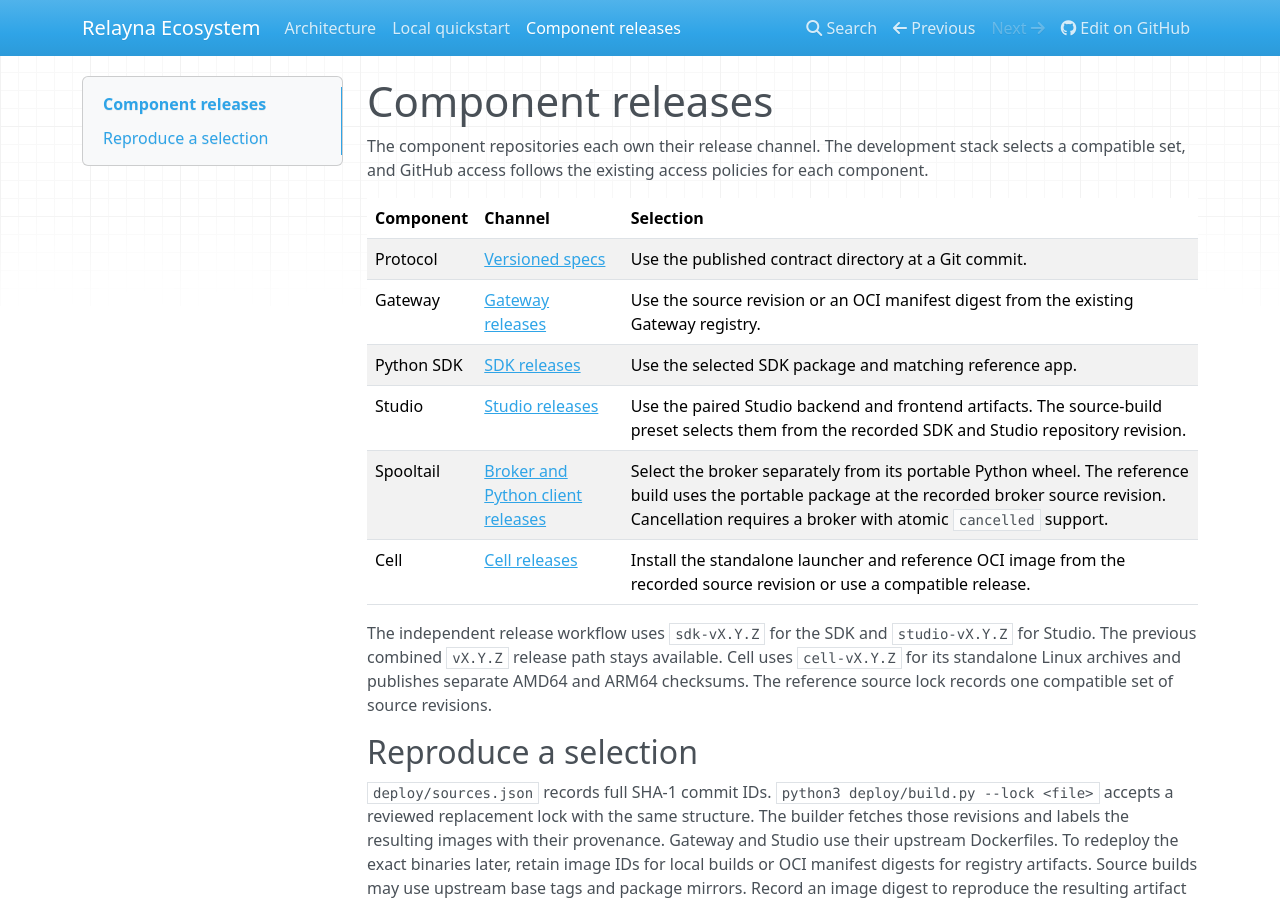
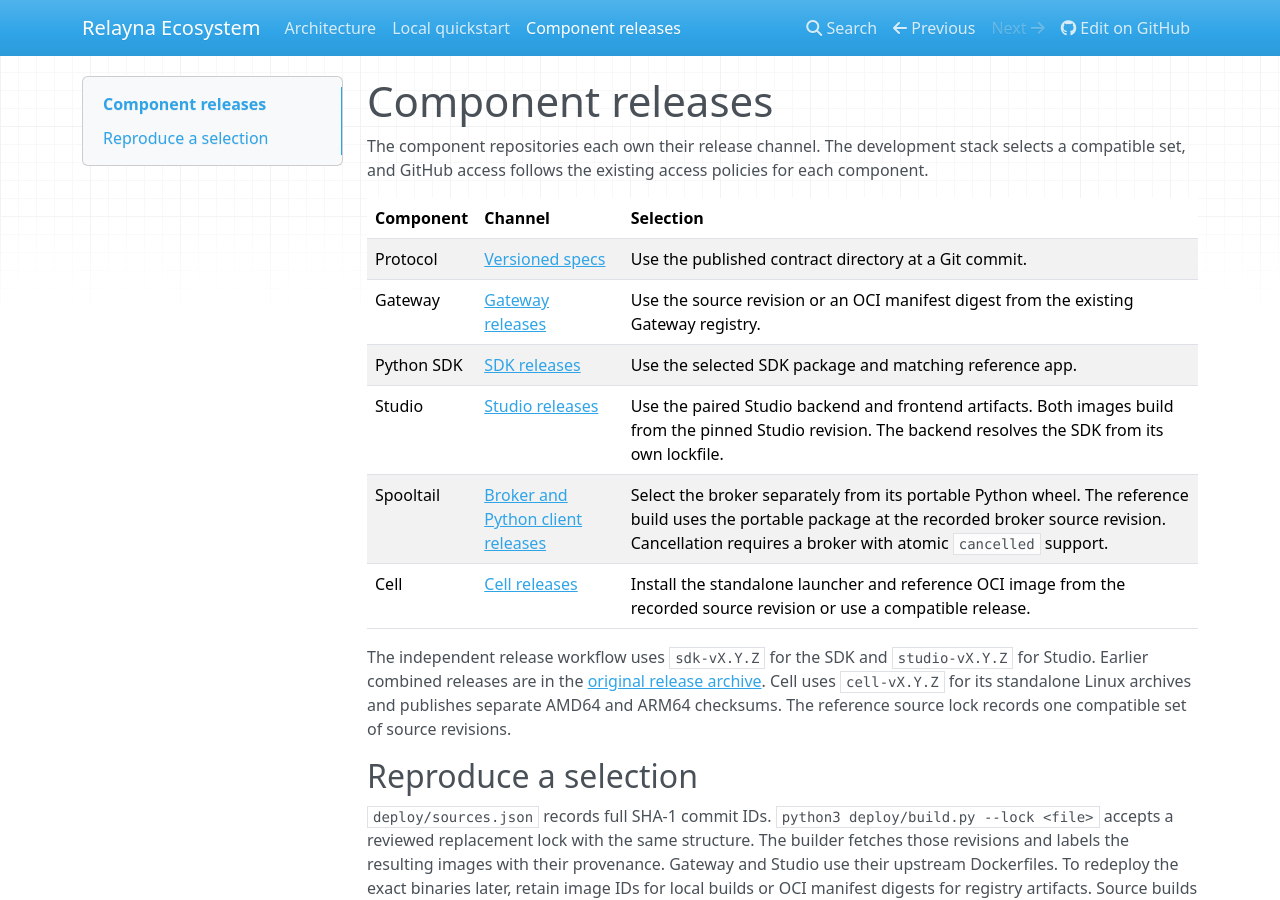
Before and after one commit to Relayna/relayna-protocol, an MkDocs documentation site: the page built from docs/components.md, in a window 1280 px wide and 900 px high. Built offline with MkDocs 1.6.1, drawn with Linux system fonts in a browser that asks for light colours; nearby versions of some CDN libraries.

Commit message:
Build Relayna SDK and Studio from standalone repositories

```diff
--- a/docs/components.md
+++ b/docs/components.md
@@ -4,14 +4,14 @@ The component repositories each own their release channel. The development stack
 
 | Component | Channel | Selection |
 | --- | --- | --- |
-| Protocol | [Versioned specs](https://github.com/sarattha/relayna-protocol) | Use the published contract directory at a Git commit. |
-| Gateway | [Gateway releases](https://github.com/sarattha/relayna-gateway/releases) | Use the source revision or an OCI manifest digest from the existing Gateway registry. |
-| Python SDK | [SDK releases](https://github.com/sarattha/relayna/releases) | Use the selected SDK package and matching reference app. |
-| Studio | [Studio releases](https://github.com/sarattha/relayna/releases) | Use the paired Studio backend and frontend artifacts. The source-build preset selects them from the recorded SDK and Studio repository revision. |
-| Spooltail | [Broker and Python client releases](https://github.com/sarattha/relayna-spooltail/releases) | Select the broker separately from its portable Python wheel. The reference build uses the portable package at the recorded broker source revision. Cancellation requires a broker with atomic `cancelled` support. |
-| Cell | [Cell releases](https://github.com/sarattha/relayna-cell/releases) | Install the standalone launcher and reference OCI image from the recorded source revision or use a compatible release. |
+| Protocol | [Versioned specs](https://github.com/Relayna/relayna-protocol) | Use the published contract directory at a Git commit. |
+| Gateway | [Gateway releases](https://github.com/Relayna/relayna-gateway/releases) | Use the source revision or an OCI manifest digest from the existing Gateway registry. |
+| Python SDK | [SDK releases](https://github.com/Relayna/relayna-sdk/releases) | Use the selected SDK package and matching reference app. |
+| Studio | [Studio releases](https://github.com/Relayna/relayna-studio/releases) | Use the paired Studio backend and frontend artifacts. Both images build from the pinned Studio revision. The backend resolves the SDK from its own lockfile. |
+| Spooltail | [Broker and Python client releases](https://github.com/Relayna/relayna-spooltail/releases) | Select the broker separately from its portable Python wheel. The reference build uses the portable package at the recorded broker source revision. Cancellation requires a broker with atomic `cancelled` support. |
+| Cell | [Cell releases](https://github.com/Relayna/relayna-cell/releases) | Install the standalone launcher and reference OCI image from the recorded source revision or use a compatible release. |
 
-The independent release workflow uses `sdk-vX.Y.Z` for the SDK and `studio-vX.Y.Z` for Studio. The previous combined `vX.Y.Z` release path stays available. Cell uses `cell-vX.Y.Z` for its standalone Linux archives and publishes separate AMD64 and ARM64 checksums. The reference source lock records one compatible set of source revisions.
+The independent release workflow uses `sdk-vX.Y.Z` for the SDK and `studio-vX.Y.Z` for Studio. Earlier combined releases are in the [original release archive](https://github.com/sarattha/relayna/releases). Cell uses `cell-vX.Y.Z` for its standalone Linux archives and publishes separate AMD64 and ARM64 checksums. The reference source lock records one compatible set of source revisions.
 
 ## Reproduce a selection
 
--- a/mkdocs.yml
+++ b/mkdocs.yml
@@ -1,5 +1,5 @@
 site_name: Relayna Ecosystem
-repo_url: https://github.com/sarattha/relayna-protocol
+repo_url: https://github.com/Relayna/relayna-protocol
 docs_dir: docs
 nav:
   - Architecture: index.md
```
Also changed, not shown: contracts/v1.0/README.md (+1 -1 lines), docs/index.md (+1 -1 lines), docs/quickstart.md (+2 -2 lines), 3 other files.
